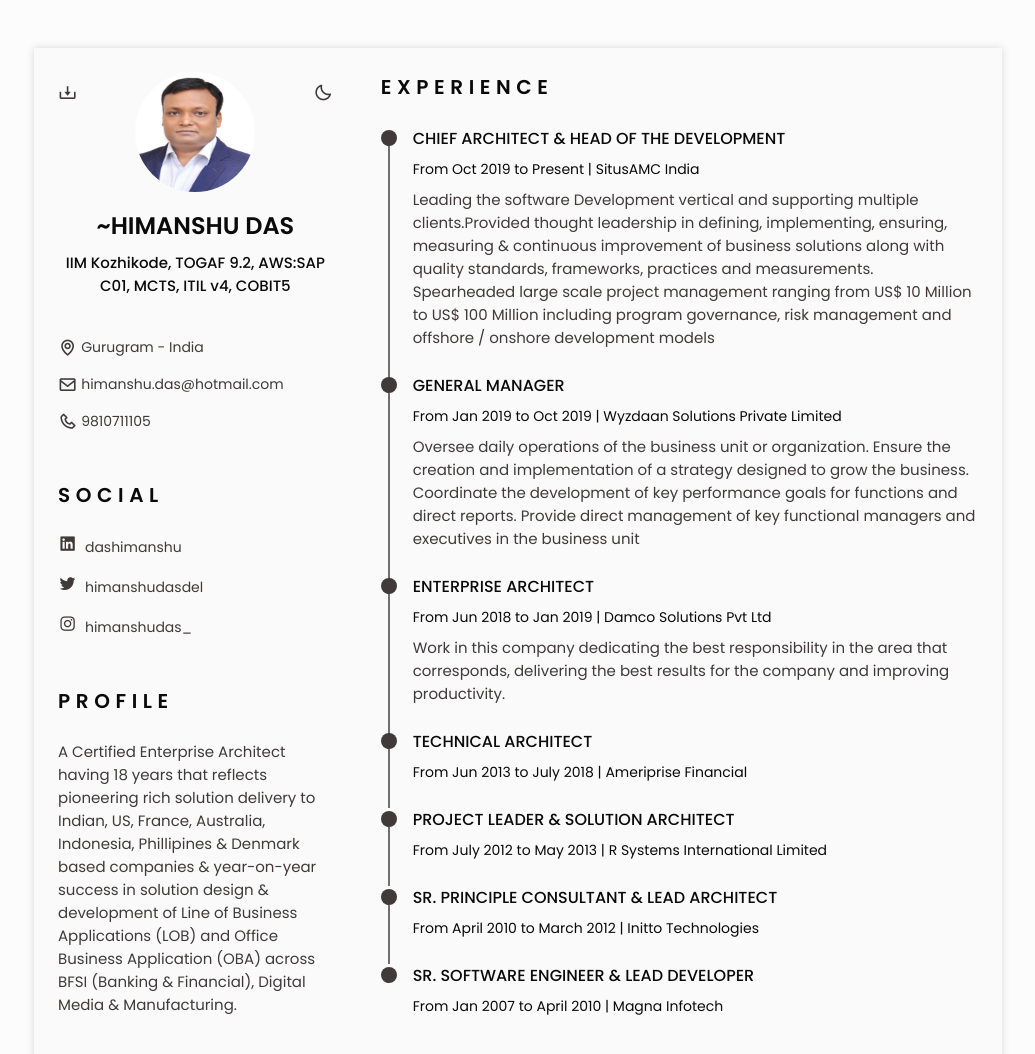
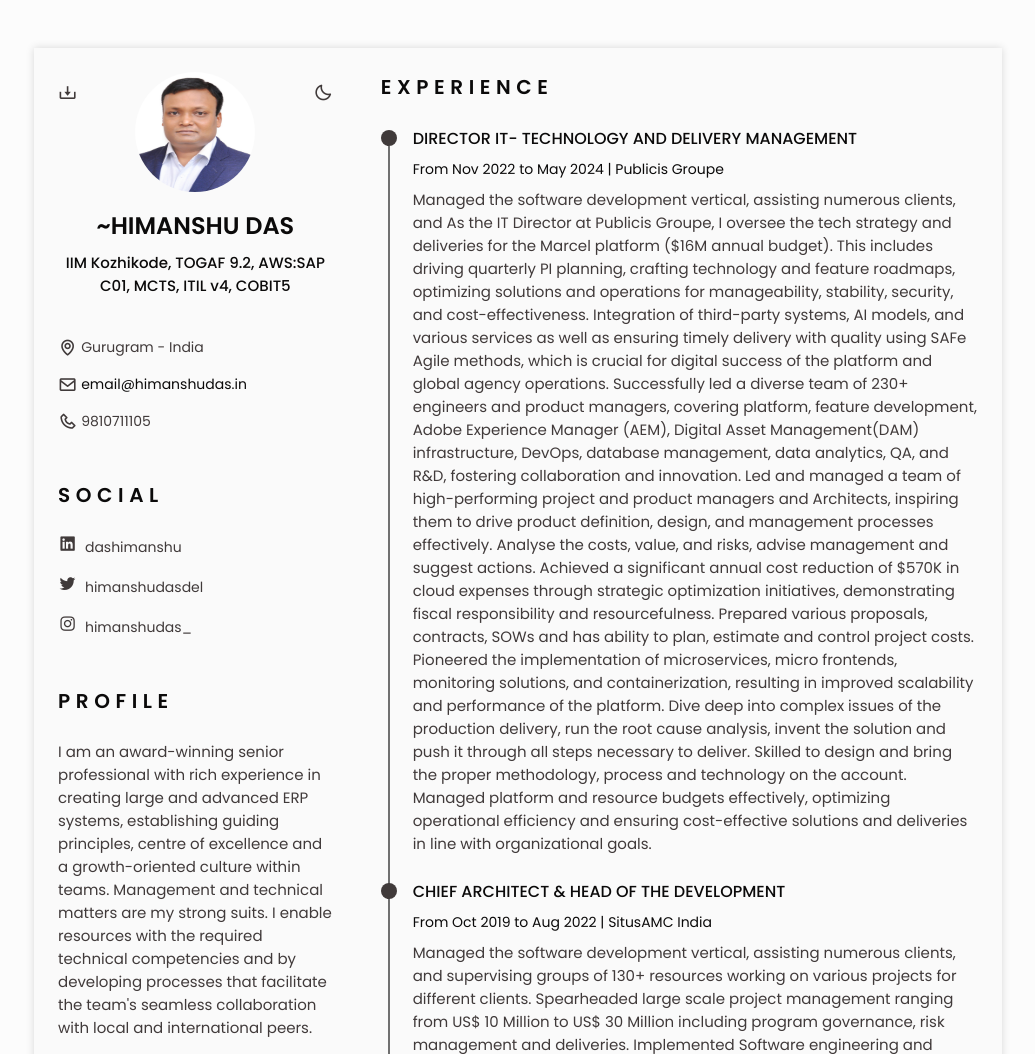
Before and after one commit to dashimanshu/myresume, a plain HTML site: page public/index.html in a window 1280 px wide. Shown: the top 1054 px of the page, without its empty margins (122-1157 px from the left). Drawn offline with nearby package versions, Linux system fonts and the light colour scheme.

Commit message:
Publicis Updated
Publicis Updated

```diff
--- a/public/index.html
+++ b/public/index.html
@@ -4,6 +4,7 @@
 <head>
     <meta charset="UTF-8">
     <meta name="viewport" content="width=device-width, initial-scale=1.0">
+    <meta name="description" content="Chief Architect, TOGAF 9.2, AWS:SAP, MCTS, ITIL, COBIT 5, CCSP, Head of Development / Engineering / Center of Excellence ">
 
     <!--========== BOX ICONS ==========-->
     <link rel="stylesheet" href="https://cdn.jsdelivr.net/npm/boxicons@latest/css/boxicons.min.css">
@@ -11,7 +12,7 @@
     <!--========== CSS ==========-->
     <link rel="stylesheet" href="./assets/css/resume.css">
 
-    <title>HIMANSHU DAS NEW RESUME</title>
+    <title>HIMANSHU DAS - Chief Architect, TOGAF 9.2, AWS:SAP, MCTS, ITIL, COBIT 5, CCSP, Head of Development / Engineering / Center of Excellence</title>
 </head>
 
 <body>
@@ -99,7 +100,9 @@
                             </span>
 
                             <span class="home__information">
-                                <i class='bx bx-envelope home__icon'></i>himanshu.das@hotmail.com
+                                <i class='bx bx-envelope home__icon'></i>
+                                <a href="mailto:email@himanshudas.in">email@himanshudas.in</a>
+
                             </span>
 
                             <span class="home__information">
@@ -141,12 +144,10 @@
                 <section class="profile section" id="profile">
                     <h2 class="section-title">Profile</h2>
 
-                    <p class="profile__description">A Certified Enterprise Architect having 18 years that reflects
-                        pioneering rich solution delivery to Indian, US, France, Australia,
-                        Indonesia, Phillipines & Denmark based companies & year-on-year
-                        success in solution design & development of Line of Business Applications
-                        (LOB) and Office Business Application (OBA) across BFSI (Banking &
-                        Financial), Digital Media & Manufacturing.
+                    <p class="profile__description">I am an award-winning senior professional with rich experience in creating large and advanced ERP systems, establishing
+                    guiding principles, centre of excellence and a growth-oriented culture within teams. Management and technical matters
+                    are my strong suits. I enable resources with the required technical competencies and by developing processes that
+                    facilitate the team's seamless collaboration with local and international peers.
                     </p>
                 </section>
 
@@ -322,7 +323,49 @@
                     <h2 class="section-title">Experience</h2>
 
                     <div class="experience__container bd-grid">
+                        <div class="experience__content">
+                            <div class="experience__time">
+                                <span class="experience__rounder"></span>
+                                <span class="experience__line"></span>
+                            </div>
 
+                            <div class="experience__data bd-grid">
+                                <h3 class="experience__title">Director IT- Technology and Delivery Management</h3>
+                                <span class="experience__company">From Nov 2022 to May 2024 | Publicis Groupe</span>
+                                <p class="experience__description">Managed the software development vertical, assisting numerous clients, and
+                                    As the IT Director at Publicis Groupe, I oversee the tech strategy and deliveries for the Marcel platform ($16M annual
+                                    budget). This includes driving quarterly PI planning, crafting technology and feature roadmaps, optimizing solutions and
+                                    operations for manageability, stability, security, and cost-effectiveness. Integration of third-party systems, AI
+                                    models, and various services as well as ensuring timely delivery with quality using SAFe Agile methods, which is crucial
+                                    for digital success of the platform and global agency operations.
+
+                                    Successfully led a diverse team of 230+ engineers and product managers, covering platform, feature development, Adobe
+                                    Experience Manager (AEM), Digital Asset Management(DAM) infrastructure, DevOps, database management, data analytics, QA,
+                                    and R&D, fostering collaboration and innovation.
+
+                                    Led and managed a team of high-performing project and product managers and Architects, inspiring them to drive product
+                                    definition, design, and management processes effectively.
+
+                                    Analyse the costs, value, and risks, advise management and suggest actions.
+
+                                    Achieved a significant annual cost reduction of $570K in cloud expenses through strategic optimization initiatives,
+                                    demonstrating fiscal responsibility and resourcefulness.
+
+                                    Prepared various proposals, contracts, SOWs and has ability to plan, estimate and control project costs.
+
+                                    Pioneered the implementation of microservices, micro frontends, monitoring solutions, and containerization, resulting in
+                                    improved scalability and performance of the platform.
+
+                                    Dive deep into complex issues of the production delivery, run the root cause analysis, invent the solution and push it
+                                    through all steps necessary to deliver. Skilled to design and bring the proper methodology, process and technology on
+                                    the account.
+
+                                    Managed platform and resource budgets effectively, optimizing operational efficiency and ensuring cost-effective
+                                    solutions and deliveries in line with organizational goals.
+
+                                </p>
+                            </div>
+                        </div>
                         <div class="experience__content">
                             <div class="experience__time">
                                 <span class="experience__rounder"></span>
@@ -331,14 +374,23 @@
 
                             <div class="experience__data bd-grid">
                                 <h3 class="experience__title">Chief Architect & Head of the Development</h3>
-                                <span class="experience__company">From Oct 2019 to Present | SitusAMC India</span>
-                                <p class="experience__description">Leading the software Development vertical and
-                                    supporting multiple clients.Provided thought leadership in defining, implementing,
-                                    ensuring, measuring & continuous improvement of business
-                                    solutions along with quality standards, frameworks, practices and measurements.
-                                    Spearheaded large scale project management ranging from US$ 10 Million to US$ 100
-                                    Million including program
-                                    governance, risk management and offshore / onshore development models
+                                <span class="experience__company">From Oct 2019 to Aug 2022 | SitusAMC India</span>
+                                <p class="experience__description">Managed the software development vertical, assisting numerous clients, and supervising groups of 130+ resources
+                                working on various projects for different clients.
+                                Spearheaded large scale project management ranging from US$ 10 Million to US$ 30 Million including program governance,
+                                risk management and deliveries.
+                                Implemented Software engineering and Cloud Centre of Excellence (CoE), which helped the org to reduce the cost of
+                                cloud infrastructure by ~80% and ensures the products are well architected with defined road maps.
+                                Established the quality check benchmarks, which helped the organization to improve the on-time and quality of the
+                                deliveries.
+                                Hired 80+ software engineers, business analyst, project managers, QA and architects to setup 16 product teams for
+                                SitusAMC. Conducted 3000+ interviews for this and achieved it in three quarters.
+                                HomePoint Financial: Architected, build, and delivered the mainstream origination system. Additionally, helped them on
+                                their loan servicing space.
+                                Genbloq: Setup the required teams for Genbloq and guide them on SDLC and system architecture.
+                                Nova Home Loans: Setup teams for BI infrastructure over Office365. This is for data delivery and analytical reporting
+                                for senior leadership.
+
                                 </p>
                             </div>
                         </div>
@@ -350,7 +402,7 @@
                             </div>
 
                             <div class="experience__data bd-grid">
-                                <h3 class="experience__title">General Manager</h3>
+                                <h3 class="experience__title">General Manager - Technology</h3>
                                 <span class="experience__company">From Jan 2019 to Oct 2019 | Wyzdaan Solutions Private
                                     Limited</span>
                                 <p class="experience__description">Oversee daily operations of the business unit or
```
Also changed, not shown: index.html (+2 -2 lines), index.js (added, +21 -0 lines).
